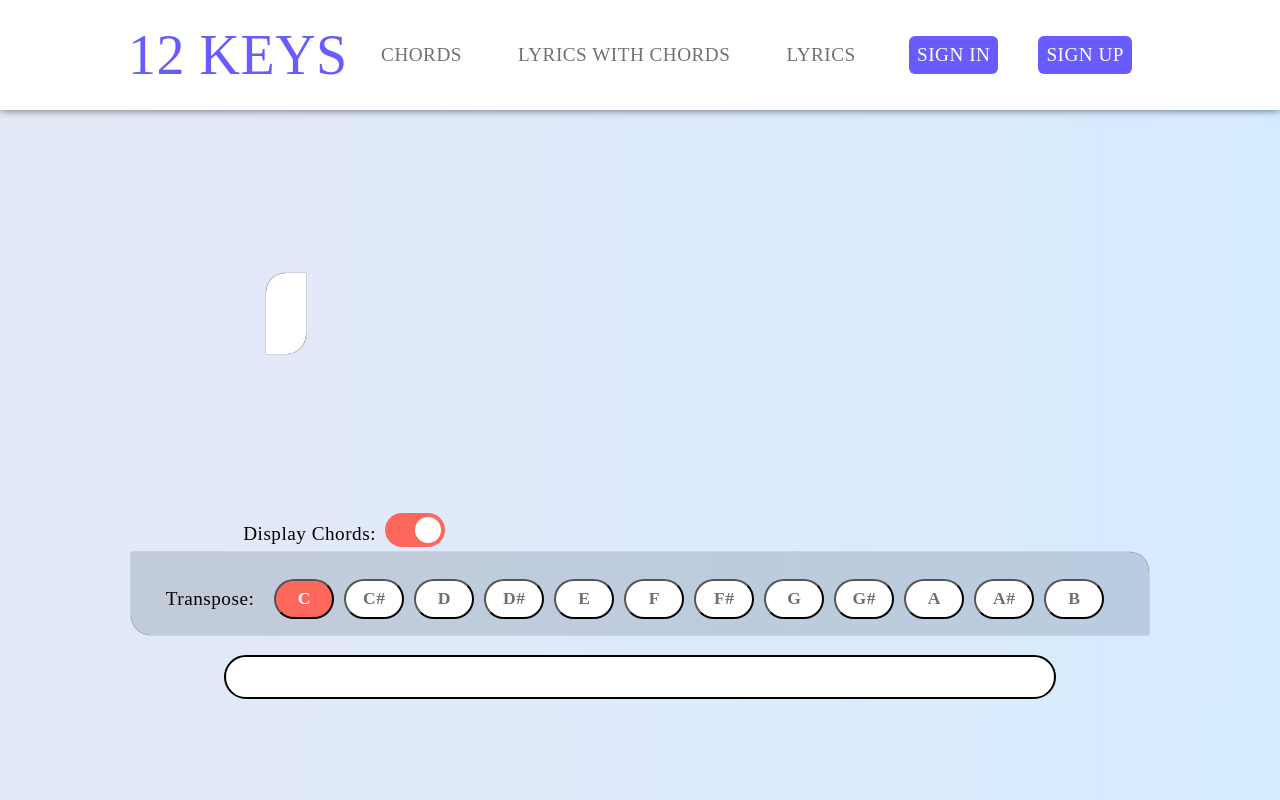
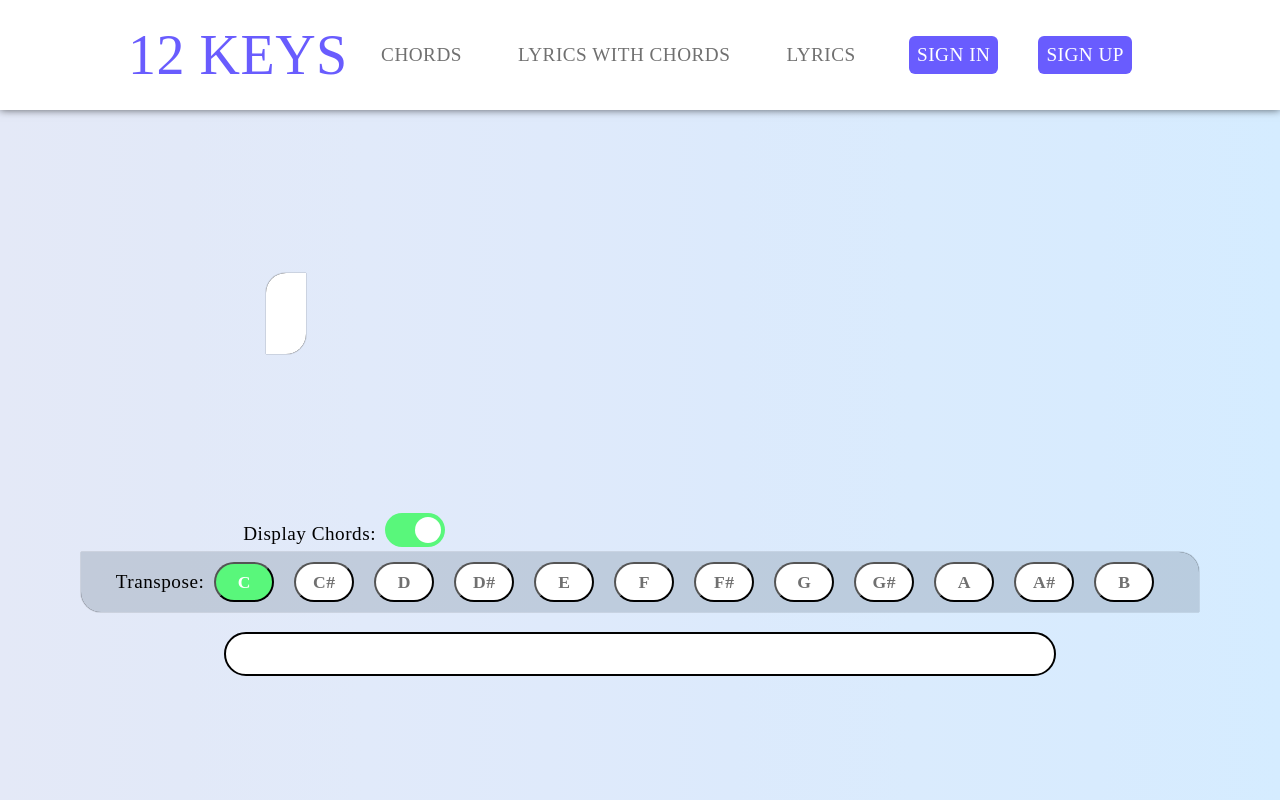
Before and after one commit to B-Kosev/www-chords-editor-player, a PHP site: page /song.php in a window 1280 px wide. Run offline with PHP 8.4, Linux system fonts and the light colour scheme; some web fonts are replaced.

Commit message:
small changes

```diff
--- a/resources/static/css/index.css
+++ b/resources/static/css/index.css
@@ -9,7 +9,8 @@
 	--body-color: #e4e9f7;
 	--header-color: #fff;
 	--primary-color: #695cfe;
-	--toggle-color: #fe675c;
+	--primary-color-dark: #4559b2;
+	--toggle-color: #59f77b;
 	--text-color: #707070;
 	--background-color: #7988974f;
 }
--- a/resources/static/css/piano.css
+++ b/resources/static/css/piano.css
@@ -22,6 +22,7 @@
 .keys ul,
 .min-maj ul {
 	padding: 0;
+	margin: 5px 0px;
 }
 
 .keys li,
@@ -143,7 +144,7 @@ h2 {
 }
 
 .active {
-	background-color: var(--primary-color);
+	background-color: var(--toggle-color);
 }
 
 audio {
--- a/resources/static/css/song.css
+++ b/resources/static/css/song.css
@@ -1,12 +1,3 @@
-:root {
-	--body-color: #e4e9f7;
-	--header-color: #fff;
-	--primary-color: #695cfe;
-	--toggle-color: #fe675c;
-	--text-color: #707070;
-	--background-color: #7988974f;
-}
-
 /* ======== CONTENT ======== */
 
 .song-info {
@@ -78,7 +69,7 @@
 
 .keys li {
 	display: inline-block;
-	padding: 10px 10px 0px 0px;
+	padding: 10px 10px 10px 10px;
 }
 
 .btn {
@@ -110,7 +101,9 @@
 
 .keys h4 {
 	display: inline-block;
-	padding: 10px 20px 0px 0px;
+	/* padding: 10px 20px 0px 0px; */
+	padding: 0;
+	margin: 0;
 }
 
 /* ======== TEXT ======== */
```
